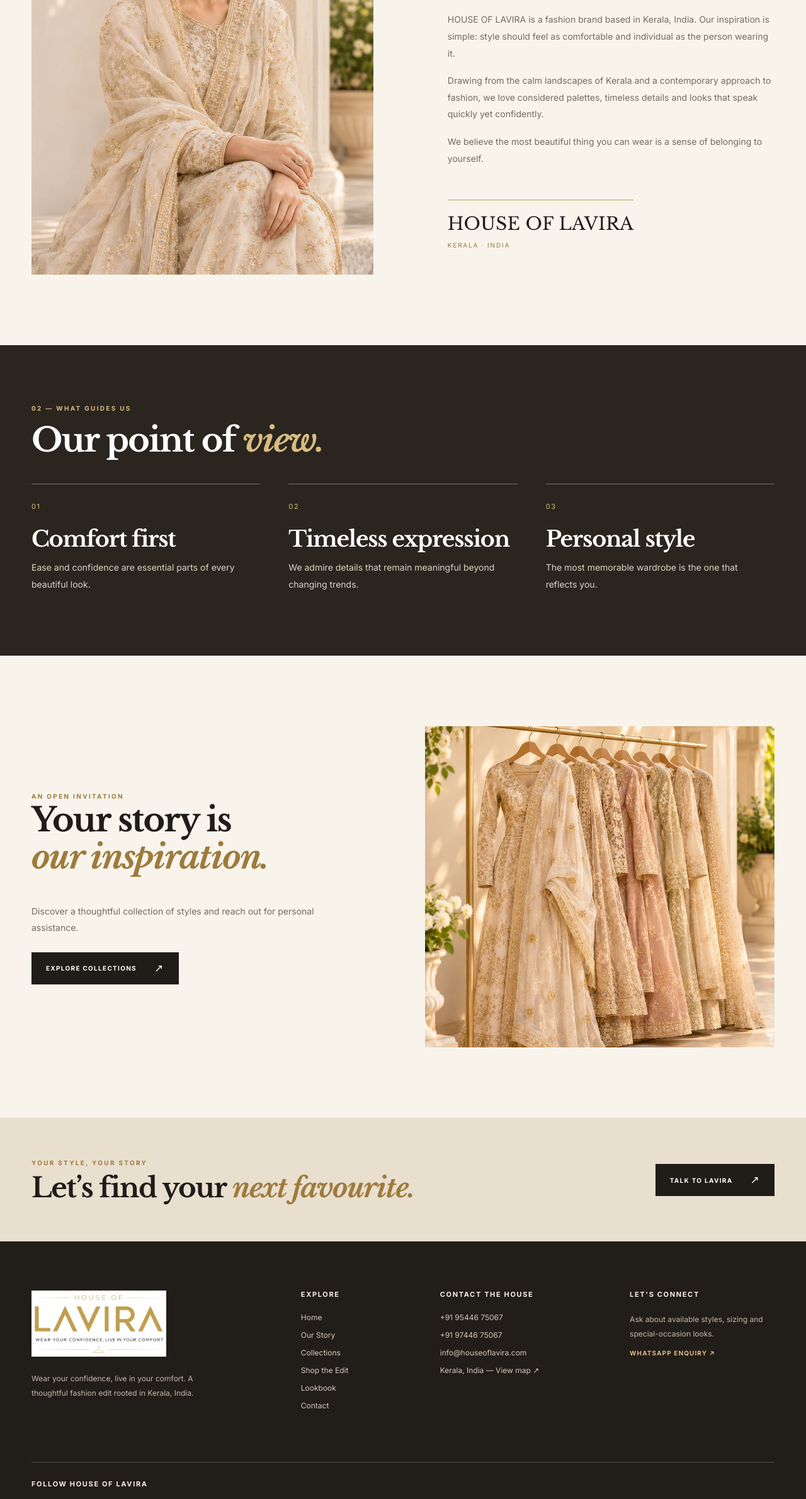
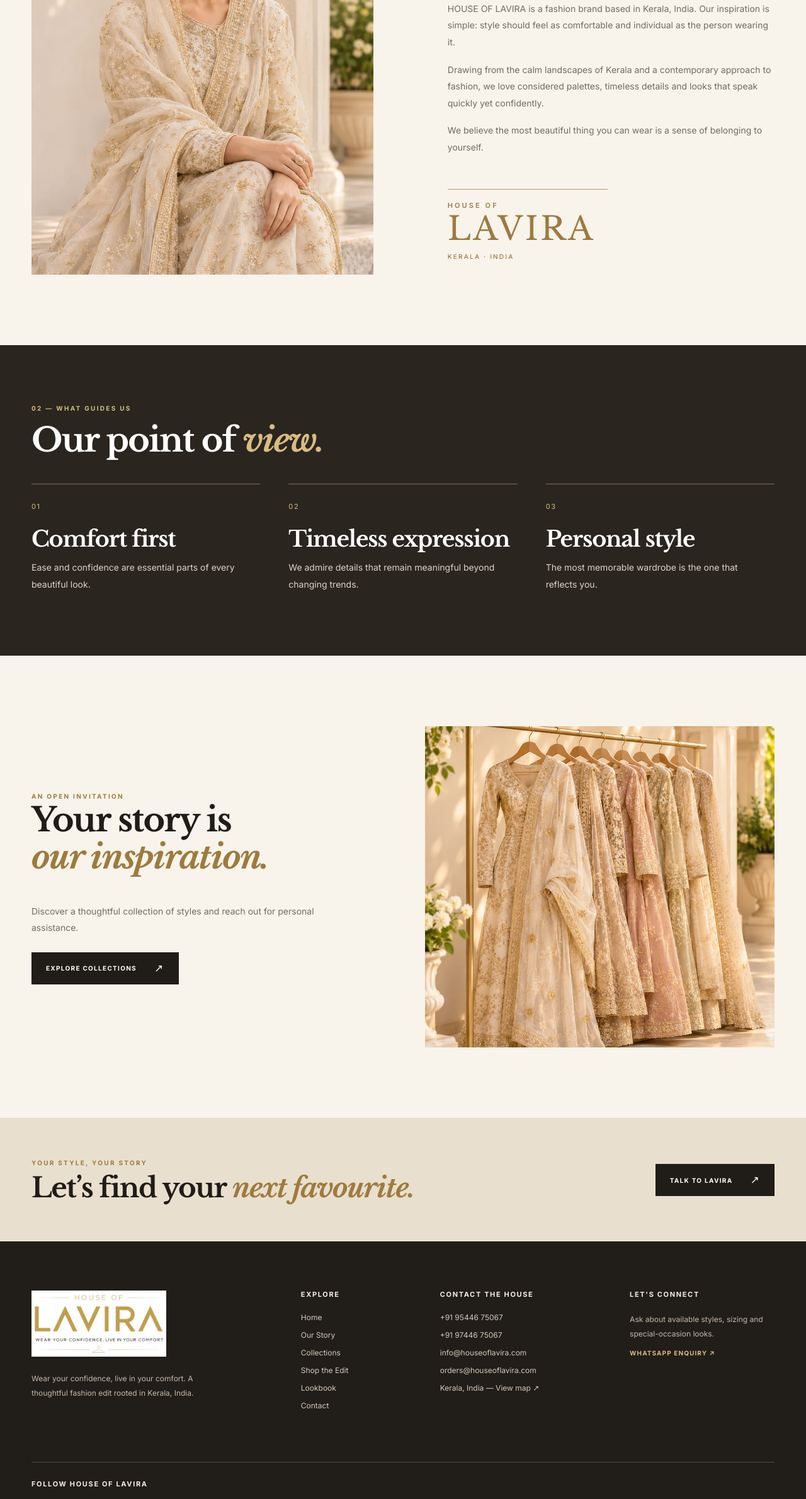
Before and after one commit to mediamaxefex-website/houseoflavira.com, a plain HTML site: page about.html in a window 1280 px wide. Shown: the part 918-3298 px from the top of the page at 63% size. Drawn offline with nearby package versions, Linux system fonts and the light colour scheme.

Commit message:
Update order email, remove AJIO and refresh story branding (#1)
* Update Lavira contact, branding and marketplace details

* Update Lavira contact, branding and marketplace details

* Update Lavira contact, branding and marketplace details

* Update Lavira contact, branding and marketplace details

* Update Lavira contact, branding and marketplace details

* Update Lavira contact, branding and marketplace details

* Update Lavira contact, branding and marketplace details

* Update Lavira contact, branding and marketplace details

```diff
--- a/about.html
+++ b/about.html
@@ -11,13 +11,13 @@
   <nav id="site-nav" class="nav" aria-label="Primary navigation"><a href="index.html" class="" >Home</a><a href="about.html" class="active" aria-current=page>Our Story</a><a href="collections.html" class="" >Collections</a><a href="shop.html" class="" >Shop the Edit</a><a href="lookbook.html" class="" >Lookbook</a><a href="contact.html" class="" >Contact</a></nav>
   <div class="header-actions"><a class="fav-nav" href="shop.html?favourites=1" aria-label="View saved looks" title="Saved looks">♡ <span id="fav-count">0</span></a><button type="button" class="menu-toggle" id="menu-toggle" aria-controls="site-nav" aria-expanded="false" aria-label="Open navigation"><span></span><span></span><span></span></button>
   </div></header><main id="main"><section class="page-hero page-hero--photo"><div class="shell page-hero-inner"><div><span class="eyebrow">THE HOUSE / OUR STORY</span><h1>Rooted in place.<br><em>Styled for you.</em></h1><p>An approach to fashion inspired by the quiet rhythms of Kerala — and the beauty of feeling yourself in what you wear.</p></div><div class="page-hero-image"><img class="" src="assets/heritage.webp" alt="Editorial image for THE HOUSE / OUR STORY" loading="lazy" decoding="async"></div></div></section>
-  <section class="section shell story-section"><div class="story-portrait"><img class="" src="assets/ivory.webp" alt="Model wearing a refined ivory and gold ethnic outfit" loading="lazy" decoding="async"></div><div class="story-intro"><span class="eyebrow">01 — THE STORY BEHIND THE NAME</span><h2>Elegance that <em>feels natural.</em></h2><p>HOUSE OF LAVIRA is a fashion brand based in Kerala, India. Our inspiration is simple: style should feel as comfortable and individual as the person wearing it.</p><p>Drawing from the calm landscapes of Kerala and a contemporary approach to fashion, we love considered palettes, timeless details and looks that speak quickly yet confidently.</p><p>We believe the most beautiful thing you can wear is a sense of belonging to yourself.</p><div class="signature">HOUSE OF LAVIRA<br><span>KERALA · INDIA</span></div></div></section>
+  <section class="section shell story-section"><div class="story-portrait"><img class="" src="assets/ivory.webp" alt="Model wearing a refined ivory and gold ethnic outfit" loading="lazy" decoding="async"></div><div class="story-intro"><span class="eyebrow">01 — THE STORY BEHIND THE NAME</span><h2>Elegance that <em>feels natural.</em></h2><p>HOUSE OF LAVIRA is a fashion brand based in Kerala, India. Our inspiration is simple: style should feel as comfortable and individual as the person wearing it.</p><p>Drawing from the calm landscapes of Kerala and a contemporary approach to fashion, we love considered palettes, timeless details and looks that speak quickly yet confidently.</p><p>We believe the most beautiful thing you can wear is a sense of belonging to yourself.</p><div class="signature" aria-label="House of Lavira, Kerala India"><span class="signature-house">HOUSE OF</span><strong class="signature-lavira">LAVIRA</strong><span class="signature-location">KERALA · INDIA</span></div></div></section>
   <section class="values-section"><div class="shell"><span class="eyebrow">02 — WHAT GUIDES US</span><h2>Our point of <em>view.</em></h2><div class="values-row"><article><span>01</span><h3>Comfort first</h3><p>Ease and confidence are essential parts of every beautiful look.</p></article><article><span>02</span><h3>Timeless expression</h3><p>We admire details that remain meaningful beyond changing trends.</p></article><article><span>03</span><h3>Personal style</h3><p>The most memorable wardrobe is the one that reflects you.</p></article></div></div></section>
   <section class="section shell about-end"><div><span class="eyebrow">AN OPEN INVITATION</span><h2>Your story is<br><em>our inspiration.</em></h2><p>Discover a thoughtful collection of styles and reach out for personal assistance.</p><a class="btn btn--dark" href="collections.html">Explore collections<span aria-hidden="true">↗</span></a></div><div><img class="" src="assets/atelier.webp" alt="Curated cream and gold fashion garments in a sunlit editorial atelier" loading="lazy" decoding="async"></div></section></main><section class="bottom-cta" aria-label="Enquiries"><div class="shell bottom-cta-inner"><div><span class="eyebrow">Your style, your story</span><h2>Let’s find your <em>next favourite.</em></h2></div><a class="btn btn--dark" href="contact.html">Talk to Lavira<span aria-hidden="true">↗</span></a></div></section>
   <footer class="footer"><div class="shell footer-grid">
   <div class="footer-brand"><a href="index.html" aria-label="House of Lavira home"><img src="assets/lavira-logo.webp" alt="House of Lavira logo" width="250" height="112"></a><p>Wear your confidence, live in your comfort. A thoughtful fashion edit rooted in Kerala, India.</p></div>
   <div><h3>Explore</h3><a href="index.html">Home</a><a href="about.html">Our Story</a><a href="collections.html">Collections</a><a href="shop.html">Shop the Edit</a><a href="lookbook.html">Lookbook</a><a href="contact.html">Contact</a></div>
-  <div><h3>Contact the house</h3><a href="tel:+919544675067">+91 95446 75067</a><a href="tel:+919744675067">+91 97446 75067</a><a href="mailto:info@houseoflavira.com">info@houseoflavira.com</a><a href="contact.html#location">Kerala, India — View map ↗</a></div>
+  <div><h3>Contact the house</h3><a href="tel:+919544675067">+91 95446 75067</a><a href="tel:+919744675067">+91 97446 75067</a><a href="mailto:info@houseoflavira.com">info@houseoflavira.com</a><a href="mailto:orders@houseoflavira.com">orders@houseoflavira.com</a><a href="contact.html#location">Kerala, India — View map ↗</a></div>
   <div><h3>Let's connect</h3><p>Ask about available styles, sizing and special-occasion looks.</p><a class="footer-link" href="https://wa.me/919544675067?text=Hello%20House%20of%20Lavira%2C%20I%20would%20like%20to%20enquire%20about%20your%20collections." target="_blank" rel="noopener noreferrer">WhatsApp enquiry ↗</a></div>
   <div class="footer-accounts"><h3>Follow House of Lavira</h3><div class="footer-social-grid"><a class="external-account" data-account="instagram" aria-disabled="true"><span class="account-label">Instagram</span><span class="account-status">Coming soon</span></a><a class="external-account" data-account="threads" aria-disabled="true"><span class="account-label">Threads</span><span class="account-status">Coming soon</span></a><a class="external-account" data-account="facebook" aria-disabled="true"><span class="account-label">Facebook</span><span class="account-status">Coming soon</span></a><a class="external-account" data-account="youtube" aria-disabled="true"><span class="account-label">YouTube</span><span class="account-status">Coming soon</span></a></div><p class="account-help">Official social profiles coming soon.</p></div></div><div class="shell footer-bottom"><span>© 2025–2027 HOUSE OF LAVIRA. ALL RIGHTS RESERVED.</span><span>Designed &amp; Developed by <span class="footer-credit">MAX EFEX</span></span></div></footer>
   <a class="whatsapp" href="https://wa.me/919544675067?text=Hello%20House%20of%20Lavira%2C%20I%20would%20like%20to%20enquire." target="_blank" rel="noopener noreferrer" aria-label="Chat with House of Lavira on WhatsApp"><span aria-hidden="true">✦</span><span>ENQUIRE</span></a>
--- a/assets/site.js
+++ b/assets/site.js
@@ -2,7 +2,7 @@
 
 // Edit this value to update the exact location in the Contact page map and directions.
 const LAVIRA_MAP_QUERY = 'Kerala, India';
-// Add official store/social URLs here when ready; blank values show “Coming soon”.
+// Add VERIFIED official marketplace/social profile URLs here. Blank values stay unlinked and show “Coming soon”.
 const LAVIRA_ACCOUNT_LINKS = {
   amazon: '',
   flipkart: '',
@@ -13,6 +13,7 @@ const LAVIRA_ACCOUNT_LINKS = {
   youtube: ''
 };
 const LAVIRA_EMAIL = 'info@houseoflavira.com';
+const LAVIRA_ORDERS_EMAIL = 'orders@houseoflavira.com';
 const LAVIRA_WA = '919544675067';
 
 const LOOKS = {
--- a/assets/style.css
+++ b/assets/style.css
@@ -258,3 +258,9 @@ h1,h2,h3{overflow-wrap:break-word;text-wrap:balance}
 .footer-bottom .footer-credit{color:#dfbe80;font-weight:700}
 @media(max-width:800px){.marketplace-grid{grid-template-columns:1fr}.footer-social-grid{grid-template-columns:repeat(2,minmax(0,1fr))}}
 @media(max-width:420px){.footer-social-grid{grid-template-columns:1fr}.marketplaces-section{padding:60px 0}.external-account{min-height:64px}}
+
+/* HOUSE OF LAVIRA editorial signature: small HOUSE OF, prominent golden LAVIRA */
+.story-intro .signature{display:inline-flex;flex-direction:column;align-items:flex-start;gap:4px;min-width:254px;padding-top:18px;line-height:1.1}
+.story-intro .signature .signature-house{display:block;font:600 11px/1.3 var(--sans);letter-spacing:.28em;color:var(--gold-dark);margin:0}
+.story-intro .signature .signature-lavira{display:block;font:500 clamp(40px,4vw,58px)/1.05 var(--serif);letter-spacing:.065em;color:var(--gold-dark)}
+.story-intro .signature .signature-location{display:block;font:500 10px/1.4 var(--sans);letter-spacing:.22em;color:var(--gold-dark);margin:5px 0 0}
```
Also changed, not shown: collections.html (+1 -1 lines), contact.html (+2 -2 lines), index.html (+2 -4 lines), lookbook.html (+1 -1 lines), shop.html (+1 -1 lines).
